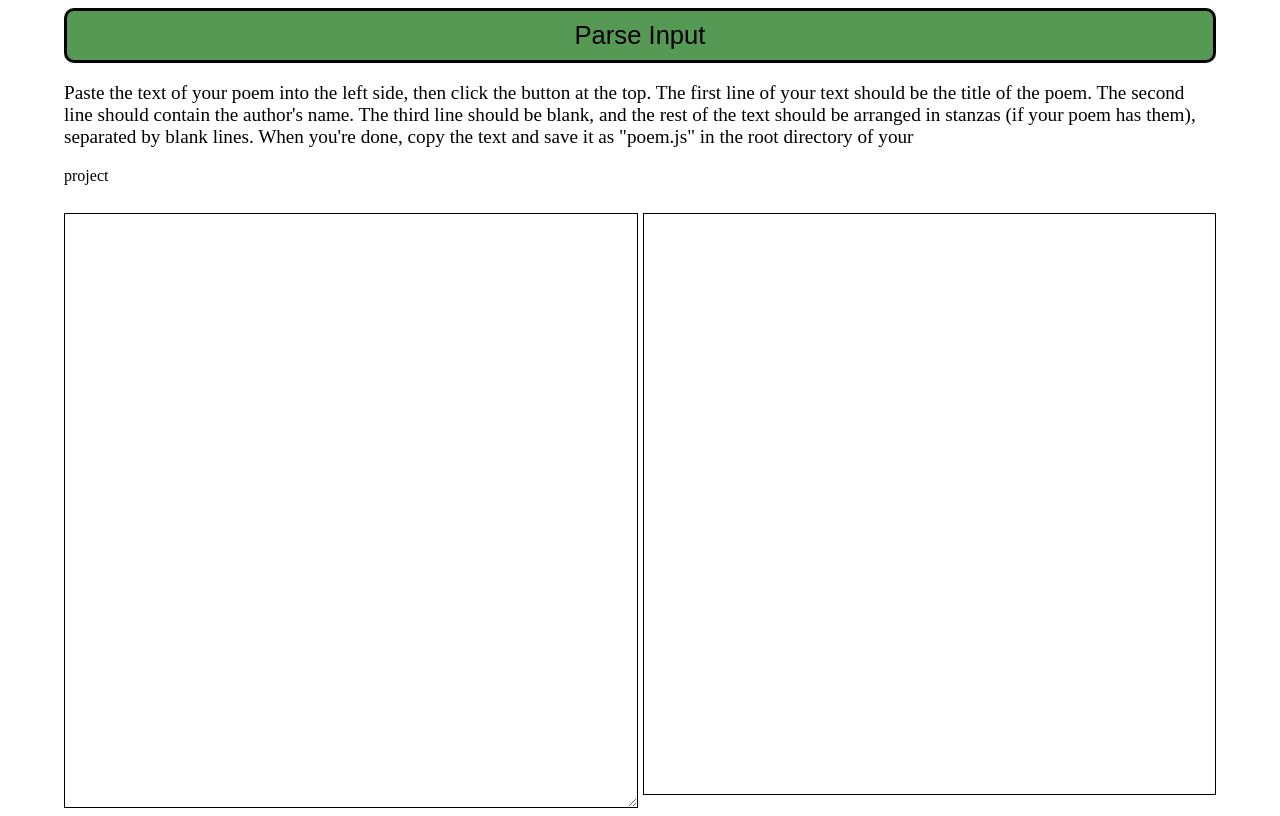
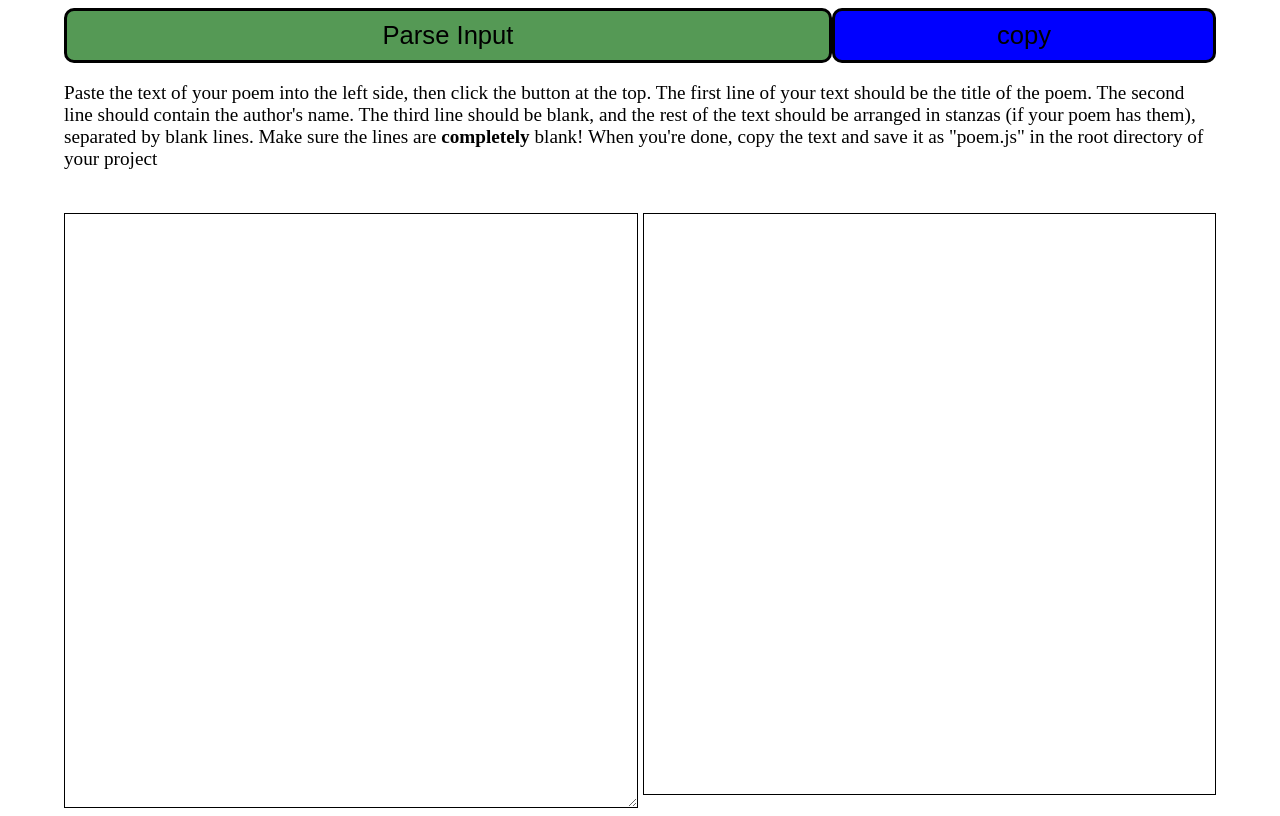
Before and after one commit to DigitalHistory/poem-json-project, a website with bundled scripts: page docs/index.html in a window 1280 px wide. Built offline with nearby package versions, Linux system fonts and the light colour scheme.

Commit message:
update instructions

```diff
--- a/docs/index.html
+++ b/docs/index.html
@@ -8,12 +8,15 @@
     <body>
         <main>
           <header>
+            <nav>
               <button onClick="parseAndHighlight()">Parse Input</button>
+              <button id='copy'>copy</button>
+            </nav>
             <p>Paste the text of your poem into the left side, then click the button at the top.
               The first line of your text should be the title of the poem. The second line should contain the author's name.
               The third line should be blank, and the rest of the text should be arranged in stanzas (if your poem has them),
-                    separated by blank lines.
-                    When you're done, copy the text and save it as "poem.js" in the root directory of your</p> project
+              separated by blank lines. Make sure the lines are <strong>completely</strong> blank!
+              When you're done, copy the text and save it as "poem.js" in the root directory of your project</p>
 
           </header>
           <textarea id="userinput" name=""></textarea>
```
Lines whose indentation alone changed are shown as unchanged.
